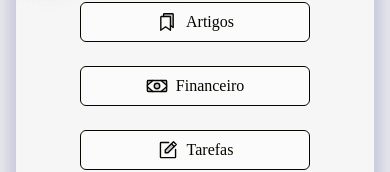
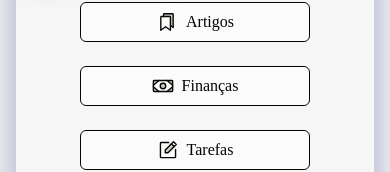
Before and after one commit to wsasouza/organizer, a React (Vite) app: page / in a window 390 px wide. Both pictures are taken after a click on the button 354 px from the left and 57 px from the top of the page. Shown: the part 217-389 px from the top of the page. Built offline with nearby package versions, Linux system fonts and the light colour scheme; a web font is replaced by a local one.

Commit message:
Style: Modify Header

```diff
--- a/src/components/Header/index.tsx
+++ b/src/components/Header/index.tsx
@@ -28,15 +28,15 @@ export function Header({ scroll }: HeaderProps) {
           <img src={logo} alt="" width={200} />
         </Link>
         <HeaderMenu>
-          <NavLink to="/bookmarks" title="Vídeo da apresentação">
+          <NavLink to="/bookmarks" title="Artigos">
             <Bookmarks size={22} weight="duotone" />
             <span>Artigos</span>
           </NavLink>
-          <NavLink to="/money" title="Artigo">
+          <NavLink to="/money" title="Finanças">
             <Money size={22} weight="duotone" />
             <span>Finanças</span>
           </NavLink>
-          <NavLink to="/tasks" title="Tarefa">
+          <NavLink to="/tasks" title="Tarefas">
             <NotePencil size={22} weight="duotone" />
             <span>Tarefas</span>
           </NavLink>
--- a/src/components/NavMobile/index.tsx
+++ b/src/components/NavMobile/index.tsx
@@ -19,7 +19,7 @@ export function NavMobile({ setOpen }: NavMobileProps) {
       </NavLink>
       <NavLink to="/money" title="Artigo" onClick={() => setOpen(false)}>
         <Money size={22} weight="duotone" />
-        <span>Financeiro</span>
+        <span>Finanças</span>
       </NavLink>
       <NavLink to="/tasks" title="Tarefa" onClick={() => setOpen(false)}>
         <NotePencil size={22} weight="duotone" />
```
